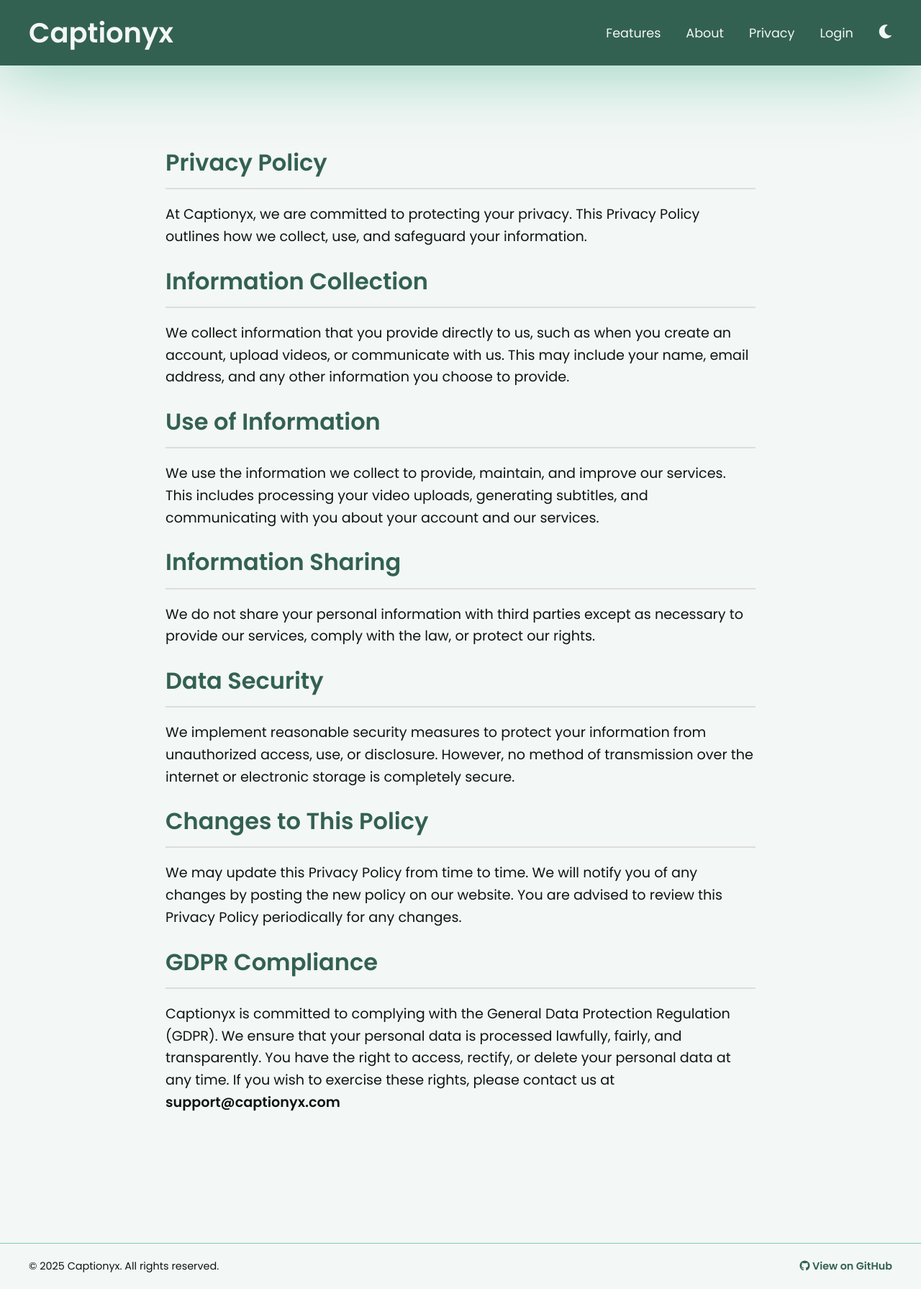
After one commit to awerks/website, a Flask app: page /privacy in a window 1280 px wide. The commit adds this page. Shown: the whole page at 72% size. Run offline with Flask 2, Linux system fonts and the light colour scheme.

Commit message:
Add about, privacy, and login pages with corresponding routes

```diff
--- a/app.py
+++ b/app.py
@@ -64,5 +64,20 @@ def video():
     return render_template("video_template.html")
 
 
+@app.route("/about", methods=["GET"])
+def about():
+    return render_template("about.html")
+
+
+@app.route("/privacy", methods=["GET"])
+def privacy():
+    return render_template("privacy.html")
+
+
+@app.route("/login", methods=["GET"])
+def login():
+    return render_template("login.html")
+
+
 if __name__ == "__main__":
     app.run(host="0.0.0.0", port=os.getenv("PORT", default=5000))
--- a/static/base.css
+++ b/static/base.css
@@ -57,6 +57,7 @@ header {
     padding: 15px;
     z-index: 1000;
     box-shadow: 0 1px 100px var(--secondary);
+
     transition: background 0.3s ease;
 }
 
@@ -70,7 +71,50 @@ header {
     color: var(--text);
 }
 
+main {
+    max-width: 900px;
+    margin: 140px auto 40px;
+    background: var(--card-bg);
+    padding: 60px 40px;
+    border-radius: 8px;
+    box-shadow: var(--card-shadow);
+    transition: background 0.3s ease, box-shadow 0.3s ease;
+}
 
+main section {
+    margin-bottom: 40px;
+}
+
+main section h2 {
+    color: var(--primary);
+    margin-bottom: 20px;
+    font-size: 2rem;
+    border-bottom: 2px solid #ddd;
+    padding-bottom: 10px;
+}
+
+main section ul {
+    list-style: none;
+    padding-left: 0;
+    margin-bottom: 20px;
+}
+
+main section ul li {
+    margin-bottom: 12px;
+    font-size: 1.1rem;
+    display: flex;
+    align-items: center;
+}
+
+main section ul li i {
+    color: var(--primary);
+    margin-right: 10px;
+}
+
+main section p {
+    margin-bottom: 20px;
+    font-size: 1.2rem;
+}
 
 .container {
     max-width: 1200px;
@@ -191,9 +235,6 @@ footer a.github-link:hover {
         text-align: center;
     }
 
-    nav a i {
-        display: none !important;
-    }
 
     #nav-toggle:checked~nav {
         display: flex;
--- a/templates/base.html
+++ b/templates/base.html
@@ -62,10 +62,10 @@
                 <i class="fas fa-bars"></i>
             </label>
             <nav>
-                <a href="/#features" style="margin-right: 15px;"><i class="fas fa-list"></i> Features</a>
-                <a href="/about" style="margin-right: 15px;"><i class="fas fa-info-circle"></i> About</a>
-                <a href="/policy" style="margin-right: 15px;"><i class="fas fa-user-shield"></i> Privacy</a>
-                <a href="/login" style="margin-right: 15px;"><i class="fas fa-sign-in-alt"></i> Login</a>
+                <a href="/#features" style="margin-right: 15px;">Features</a>
+                <a href="/about" style="margin-right: 15px;">About</a>
+                <a href="/privacy" style="margin-right: 15px;">Privacy</a>
+                <a href="/login" style="margin-right: 15px;">Login</a>
                 <a href="#" onclick="toggleTheme()" class="theme-toggle" title="Toggle Theme">
                     <i id="theme-toggle-icon" class="fas"></i>
                 </a>
--- /dev/null
+++ b/templates/privacy.html
@@ -0,0 +1,42 @@
+{% extends "base.html" %}
+{% block title %}Privacy policy{% endblock %}
+{% block content %}
+<main>
+    <section>
+        <h2>Privacy Policy</h2>
+        <p>At Captionyx, we are committed to protecting your privacy. This Privacy Policy outlines how we collect, use,
+            and
+            safeguard your information.</p>
+        <h2>Information Collection</h2>
+        <p>We collect information that you provide directly to us, such as when you create an account, upload videos, or
+            communicate with us. This may include your name, email address, and any other information you choose to
+            provide.
+        </p>
+        <h2>Use of Information</h2>
+        <p>We use the information we collect to provide, maintain, and improve our services. This includes processing
+            your
+            video uploads, generating subtitles, and communicating with you about your account and our services.</p>
+        <h2>Information Sharing</h2>
+        <p>We do not share your personal information with third parties except as necessary to provide our services,
+            comply
+            with the law, or protect our rights.</p>
+        <h2>Data Security</h2>
+        <p>We implement reasonable security measures to protect your information from unauthorized access, use, or
+            disclosure. However, no method of transmission over the internet or electronic storage is completely secure.
+        </p>
+        <h2>Changes to This Policy</h2>
+        <p>We may update this Privacy Policy from time to time. We will notify you of any changes by posting the new
+            policy
+            on our website. You are advised to review this Privacy Policy periodically for any changes.</p>
+
+        <h2>GDPR Compliance</h2>
+        <p>Captionyx is committed to complying with the General Data Protection Regulation (GDPR). We ensure that your
+            personal
+            data is processed lawfully, fairly, and transparently. You have the right to access, rectify, or delete your
+            personal data at any time. If you wish to exercise these rights, please contact us at
+            <a href="mailto:support@captionyx.com"><b>support@captionyx.com</b></a>
+        <p>
+    </section>
+
+</main>
+{% endblock %}
```
Also changed, not shown: static/index.css (+0 -46 lines), templates/about.html (added, +15 -0 lines), templates/login.html (added, +9 -0 lines).
